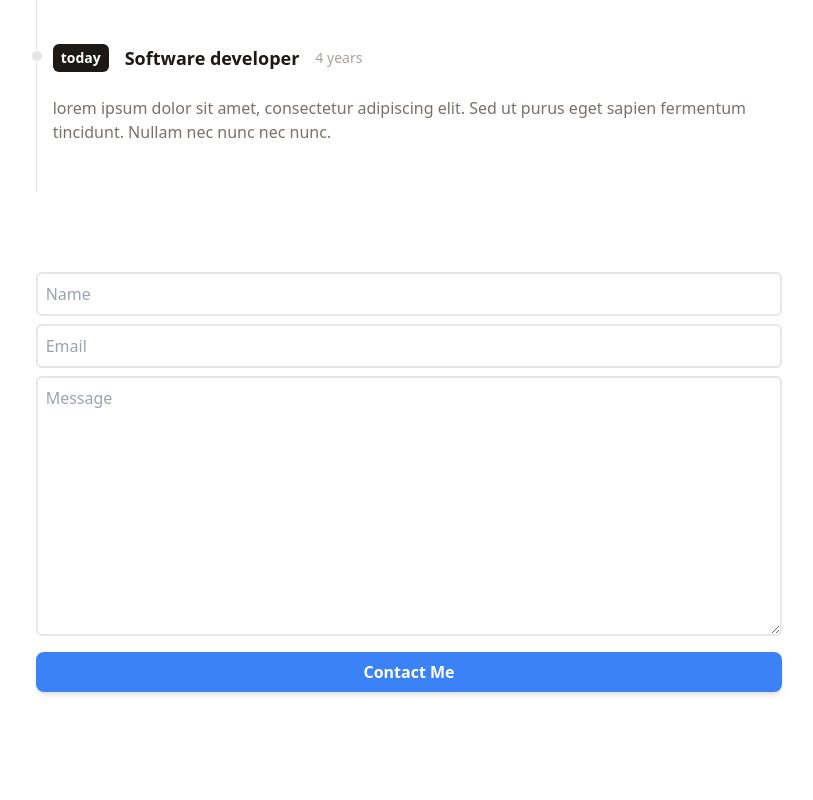
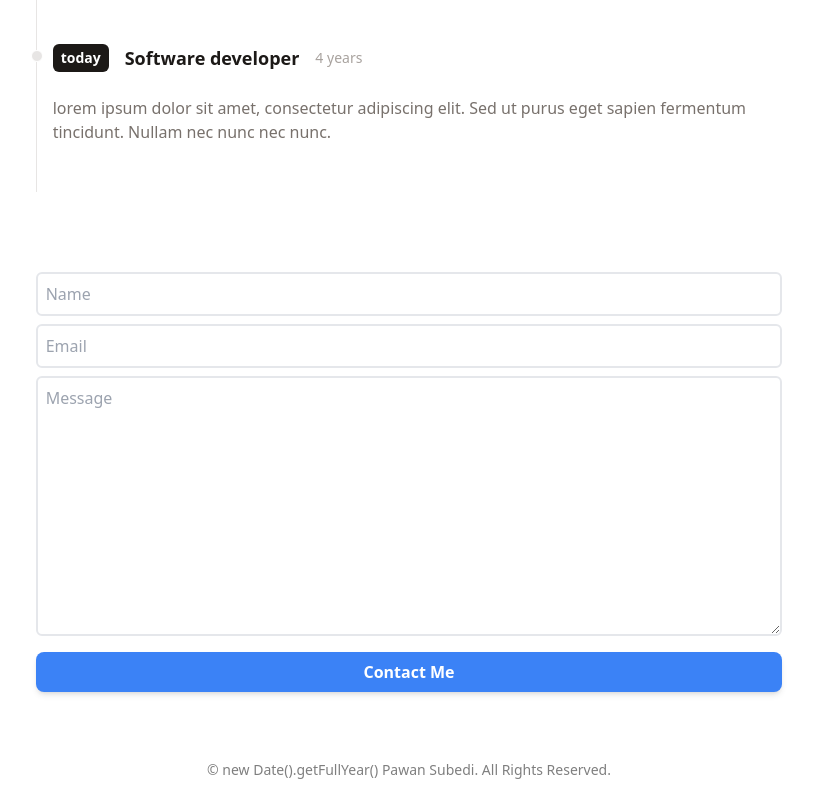
Before and after one commit to Pawansubedi90558/minimal-portfolio, a React (Vite) app: page / in a window 1280 px wide. Shown: the part 984-1784 px from the top of the page, without its empty margins (231-1044 px from the left). Before the commit the page ends 1716 px from the top, so only its background shows below. Built offline with nearby package versions, Linux system fonts and the light colour scheme.

Commit message:
footer half

```diff
--- a/src/components/Footer.jsx
+++ b/src/components/Footer.jsx
@@ -2,7 +2,12 @@ import React from "react";
 
 function Footer(){
     return (
-        <div></div>
+        <div className="py-5 text-center">
+            <p className="text-sm mt-2 opacity-50">
+                &copy; new Date().getFullYear() Pawan Subedi. All Rights Reserved.
+            </p>
+
+        </div>
     )
 }
 export default Footer;
```
